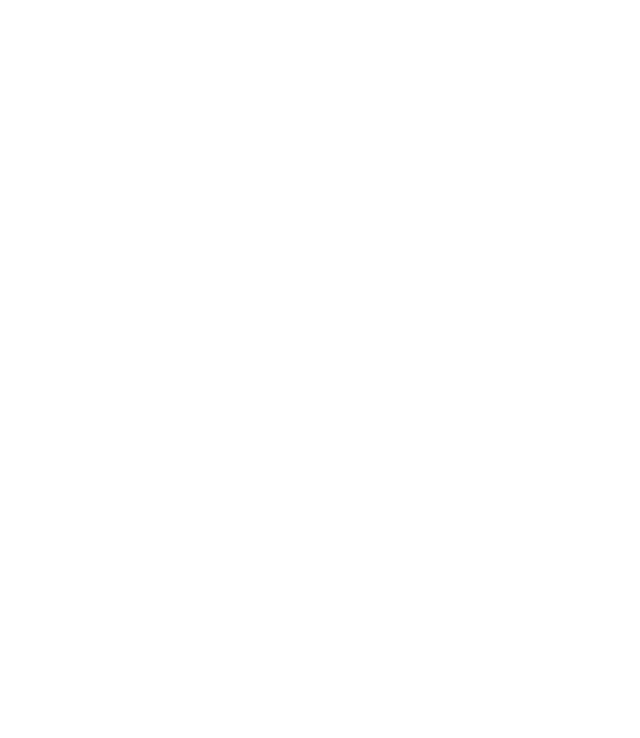
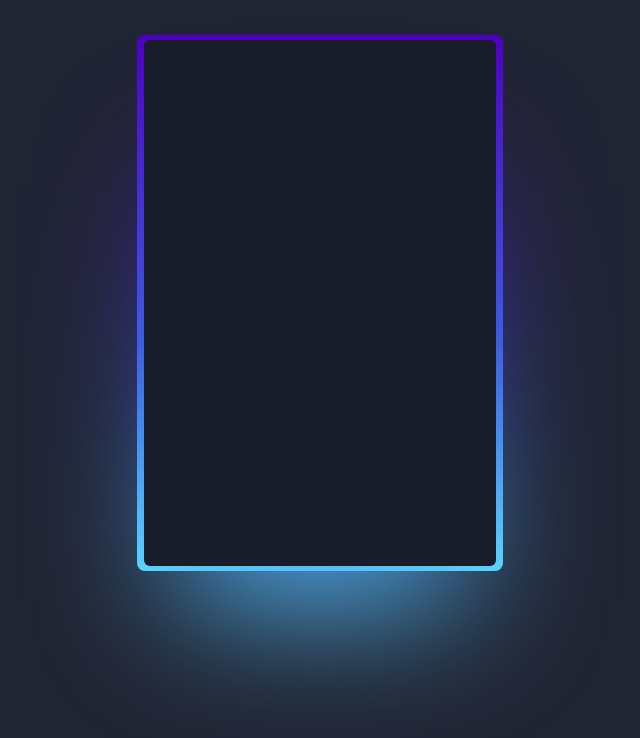
Before and after one commit to manojreddykatta/manojreddykatta.github.io, a plain HTML site: page index.html in a window 1280 px wide. Shown: the whole page, without its empty margins (320-960 px from the left). Drawn offline with Linux system fonts and the light colour scheme.

Commit message:
Update style.css

```diff
--- a/style.css
+++ b/style.css
@@ -1,4 +1,102 @@
-*{
-    box-sizing: border-box;
-    font-family: 'Roboto', sans-serif;
+@property --rotate {
+  syntax: "<angle>";
+  initial-value: 12deg;
+  inherits: false;
 }
+
+:root {
+  --card-height: 65vh;
+  --card-width: calc(var(--card-height) / 1.5);
+}
+
+
+body {
+  min-height: 100vh;
+  background: #212534;
+  display: flex;
+  align-items: center;
+  flex-direction: column;
+  padding-top: 2rem;
+  padding-bottom: 2rem;
+  box-sizing: border-box;
+}
+
+
+.card {
+  background: #191c29;
+  width: var(--card-width);
+  height: var(--card-height);
+  padding: 3px;
+  position: relative;
+  border-radius: 6px;
+  justify-content: center;
+  align-items: center;
+  text-align: center;
+  display: flex;
+  font-size: 1.5em;
+  color: rgb(88 199 250 / 0%);
+  cursor: pointer;
+  font-family: cursive;
+}
+
+.card:hover {
+  color: rgb(88 199 250 / 100%);
+  transition: color 1s;
+}
+.card:hover:before, .card:hover:after {
+  animation: none;
+  opacity: 0;
+}
+
+
+.card::before {
+  content: "";
+  width: 104%;
+  height: 102%;
+  border-radius: 8px;
+  background-image: linear-gradient(
+    var(--rotate)
+    , #5ddcff, #3c67e3 43%, #4e00c2);
+    position: absolute;
+    z-index: -1;
+    top: -1%;
+    left: -2%;
+    animation: spin 2.5s linear infinite;
+}
+
+.card::after {
+  position: absolute;
+  content: "";
+  top: calc(var(--card-height) / 6);
+  left: 0;
+  right: 0;
+  z-index: -1;
+  height: 100%;
+  width: 100%;
+  margin: 0 auto;
+  transform: scale(0.8);
+  filter: blur(calc(var(--card-height) / 6));
+  background-image: linear-gradient(
+    var(--rotate)
+    , #5ddcff, #3c67e3 43%, #4e00c2);
+    opacity: 1;
+  transition: opacity .5s;
+  animation: spin 2.5s linear infinite;
+}
+
+@keyframes spin {
+  0% {
+    --rotate: 0deg;
+  }
+  100% {
+    --rotate: 360deg;
+  }
+}
+
+a {
+  color: #212534;
+  text-decoration: none;
+  font-family: sans-serif;
+  font-weight: bold;
+  margin-top: 2rem;
+}
```
